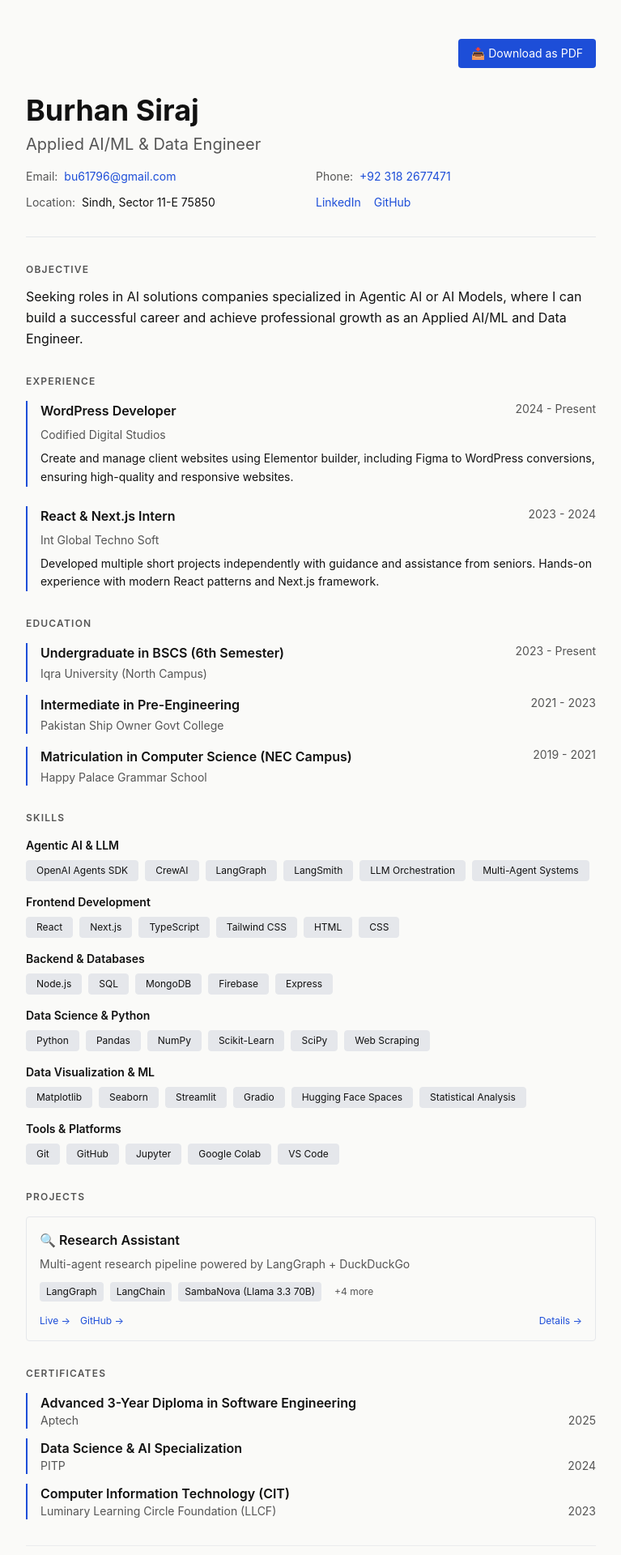
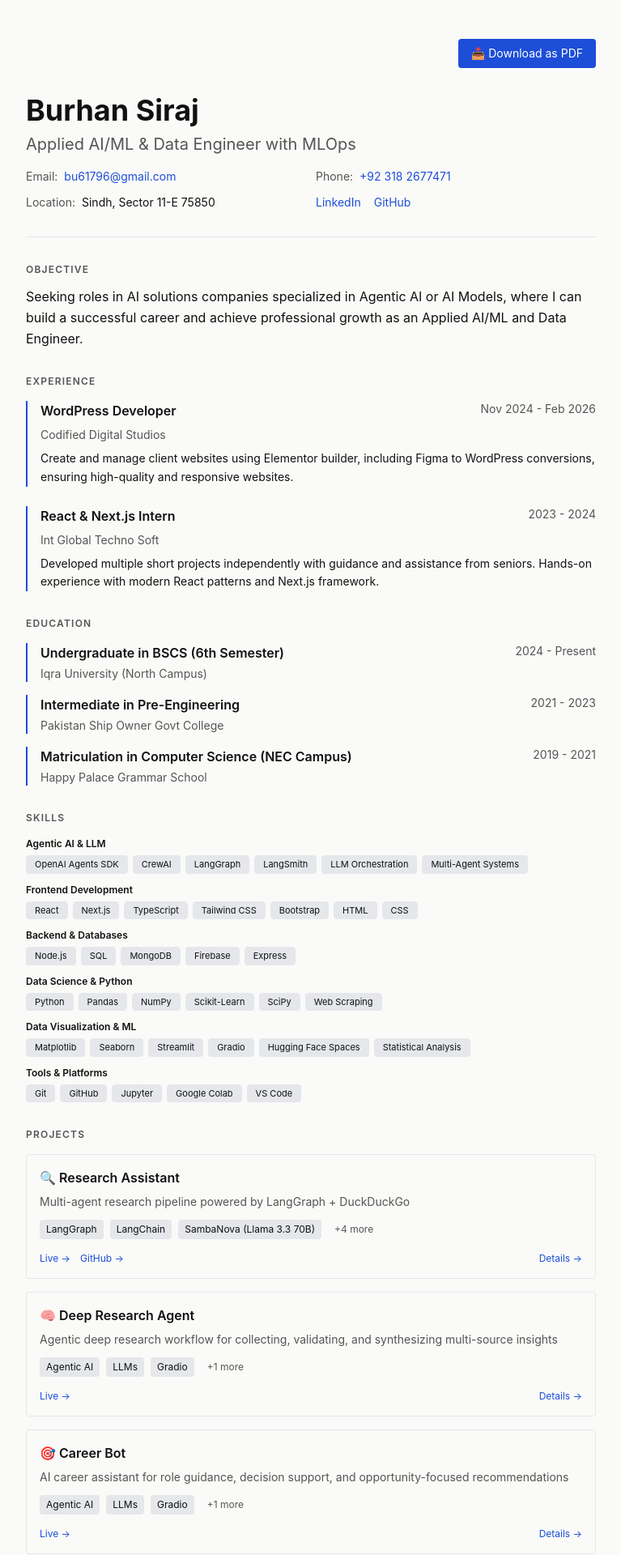
Before and after one commit to BurhanDon/burhansiraj.me, a Next.js app: page / in a window 1280 px wide. Shown: the top 1920 px of the page at 81% size, without its empty margins (256-1023 px from the left). Built offline with nearby package versions, Linux system fonts and the light colour scheme.

Commit message:
Update portfolio content, WhatsApp link, skills compactness, and new AI projects

```diff
--- a/app/layout.tsx
+++ b/app/layout.tsx
@@ -2,7 +2,7 @@ import type { Metadata } from "next";
 import "./globals.css";
 
 export const metadata: Metadata = {
-  title: "Burhan Siraj | Applied AI/ML & Data Engineer",
+  title: "Burhan Siraj | Applied AI/ML & Data Engineer with MLOps",
   description:
     "Portfolio of Burhan Siraj. Applied AI/ML Engineer, Data Engineer, Agentic AI specialist. Pursuing BSCS at Iqra University.",
   keywords: [
@@ -15,7 +15,7 @@ export const metadata: Metadata = {
     "Next.js",
   ],
   openGraph: {
-    title: "Burhan Siraj | Applied AI/ML & Data Engineer",
+    title: "Burhan Siraj | Applied AI/ML & Data Engineer with MLOps",
     description:
       "Portfolio of Burhan Siraj. Applied AI/ML Engineer, Data Engineer, Agentic AI specialist.",
     url: "https://burhansiraj.me",
--- a/components/sections/Header.tsx
+++ b/components/sections/Header.tsx
@@ -24,7 +24,9 @@ export default function Header() {
         <div className="flex items-start gap-2">
           <span className="text-secondary">Phone:</span>
           <Link
-            href={`tel:${profile.phone}`}
+            href="https://wa.me/923182677471?text=Hi%2C%20I%20saw%20your%20portfolio%20and%20want%20to%20discuss%20an%20opportunity..."
+            target="_blank"
+            rel="noopener noreferrer"
             className="text-accent hover:underline"
           >
             {profile.phone}
--- a/components/sections/Skills.tsx
+++ b/components/sections/Skills.tsx
@@ -6,17 +6,17 @@ export default function Skills() {
       <h2 className="text-xs uppercase tracking-widest font-semibold text-secondary mb-4">
         Skills
       </h2>
-      <div className="space-y-4">
+      <div className="space-y-3">
         {skills.map((skillGroup) => (
           <div key={skillGroup.id}>
-            <h3 className="text-sm font-semibold text-primary mb-2">
+            <h3 className="text-xs font-semibold text-primary mb-1.5">
               {skillGroup.category}
             </h3>
-            <div className="flex flex-wrap gap-2">
+            <div className="flex flex-wrap gap-1.5">
               {skillGroup.items.map((item, idx) => (
                 <span
                   key={idx}
-                  className="inline-block px-3 py-1 text-xs bg-border text-primary rounded border border-border"
+                  className="inline-block px-2.5 py-0.5 text-[11px] bg-border text-primary rounded border border-border"
                 >
                   {item}
                 </span>
--- a/data/certificates.ts
+++ b/data/certificates.ts
@@ -11,7 +11,7 @@ export const certificates: Certificate[] = [
     id: "2",
     name: "Data Science & AI Specialization",
     issuer: "PITP",
-    year: "2024",
+    year: "2026",
   },
   {
     id: "3",
--- a/data/education.ts
+++ b/data/education.ts
@@ -5,7 +5,7 @@ export const educations: Education[] = [
     id: "1",
     institution: "Iqra University (North Campus)",
     degree: "Undergraduate in BSCS (6th Semester)",
-    year: "2023 - Present",
+    year: "2024 - Present",
   },
   {
     id: "2",
--- a/data/experience.ts
+++ b/data/experience.ts
@@ -5,7 +5,7 @@ export const experiences: Experience[] = [
     id: "1",
     company: "Codified Digital Studios",
     position: "WordPress Developer",
-    duration: "2024 - Present",
+    duration: "Nov 2024 - Feb 2026",
     description:
       "Create and manage client websites using Elementor builder, including Figma to WordPress conversions, ensuring high-quality and responsive websites.",
   },
--- a/data/profile.ts
+++ b/data/profile.ts
@@ -2,7 +2,7 @@ import { Profile } from "@/types";
 
 export const profile: Profile = {
   name: "Burhan Siraj",
-  title: "Applied AI/ML & Data Engineer",
+  title: "Applied AI/ML & Data Engineer with MLOps",
   email: "bu61796@gmail.com",
   phone: "+92 318 2677471",
   location: "Sindh, Sector 11-E 75850",
--- a/data/projects.ts
+++ b/data/projects.ts
@@ -36,4 +36,46 @@ Pipeline:
     liveUrl: "https://huggingface.co/spaces/BurhanDon/research-assistant",
     githubUrl: "https://github.com/BurhanDon/research-assistant",
   },
+  {
+    id: "2",
+    title: "🧠 Deep Research Agent",
+    description:
+      "Agentic deep research workflow for collecting, validating, and synthesizing multi-source insights",
+    fullDescription: `Deep Research Agent focused on long-form, evidence-driven output generation.
+
+Highlights:
+• Runs multi-step research loops to refine query understanding
+• Gathers supporting evidence from multiple sources
+• Synthesizes findings into structured, decision-ready output
+• Optimized for practical AI-assisted research use-cases`,
+    techStack: ["Agentic AI", "LLMs", "Gradio", "Hugging Face Spaces"],
+    conceptsDemonstrated: [
+      "Research orchestration",
+      "Iterative reasoning",
+      "Evidence synthesis",
+      "Structured output generation",
+    ],
+    liveUrl: "https://huggingface.co/spaces/Eng-Burhan/deep-research",
+  },
+  {
+    id: "3",
+    title: "🎯 Career Bot",
+    description:
+      "AI career assistant for role guidance, decision support, and opportunity-focused recommendations",
+    fullDescription: `Career Bot designed to help users evaluate opportunities and navigate career decisions.
+
+Highlights:
+• Understands user profile and intent
+• Provides context-aware career guidance
+• Suggests role-aligned improvements and next actions
+• Delivers fast conversational support through a simple UI`,
+    techStack: ["Agentic AI", "LLMs", "Gradio", "Hugging Face Spaces"],
+    conceptsDemonstrated: [
+      "Conversational AI",
+      "Context-aware response generation",
+      "User intent handling",
+      "Actionable recommendation flow",
+    ],
+    liveUrl: "https://huggingface.co/spaces/Eng-Burhan/career_bot",
+  },
 ];
--- a/data/skills.ts
+++ b/data/skills.ts
@@ -16,7 +16,15 @@ export const skills: Skill[] = [
   {
     id: "2",
     category: "Frontend Development",
-    items: ["React", "Next.js", "TypeScript", "Tailwind CSS", "HTML", "CSS"],
+    items: [
+      "React",
+      "Next.js",
+      "TypeScript",
+      "Tailwind CSS",
+      "Bootstrap",
+      "HTML",
+      "CSS",
+    ],
   },
   {
     id: "3",
```
